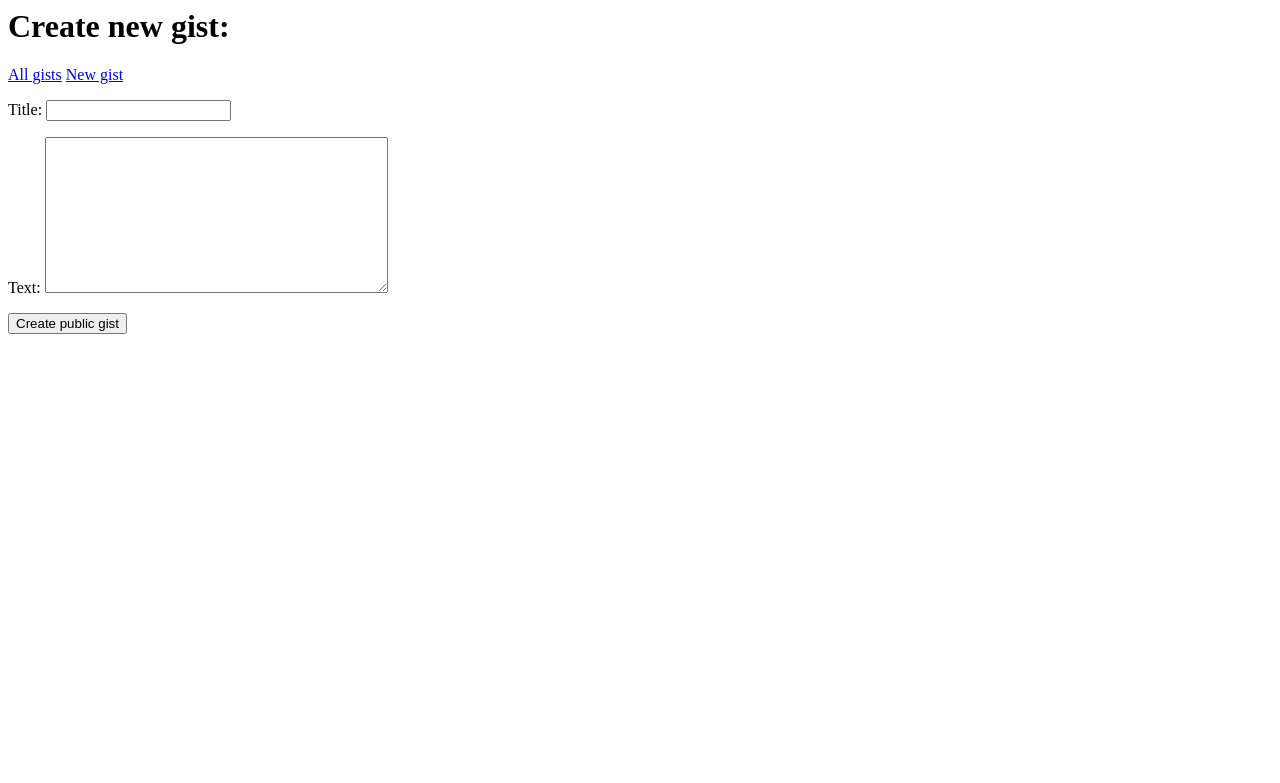
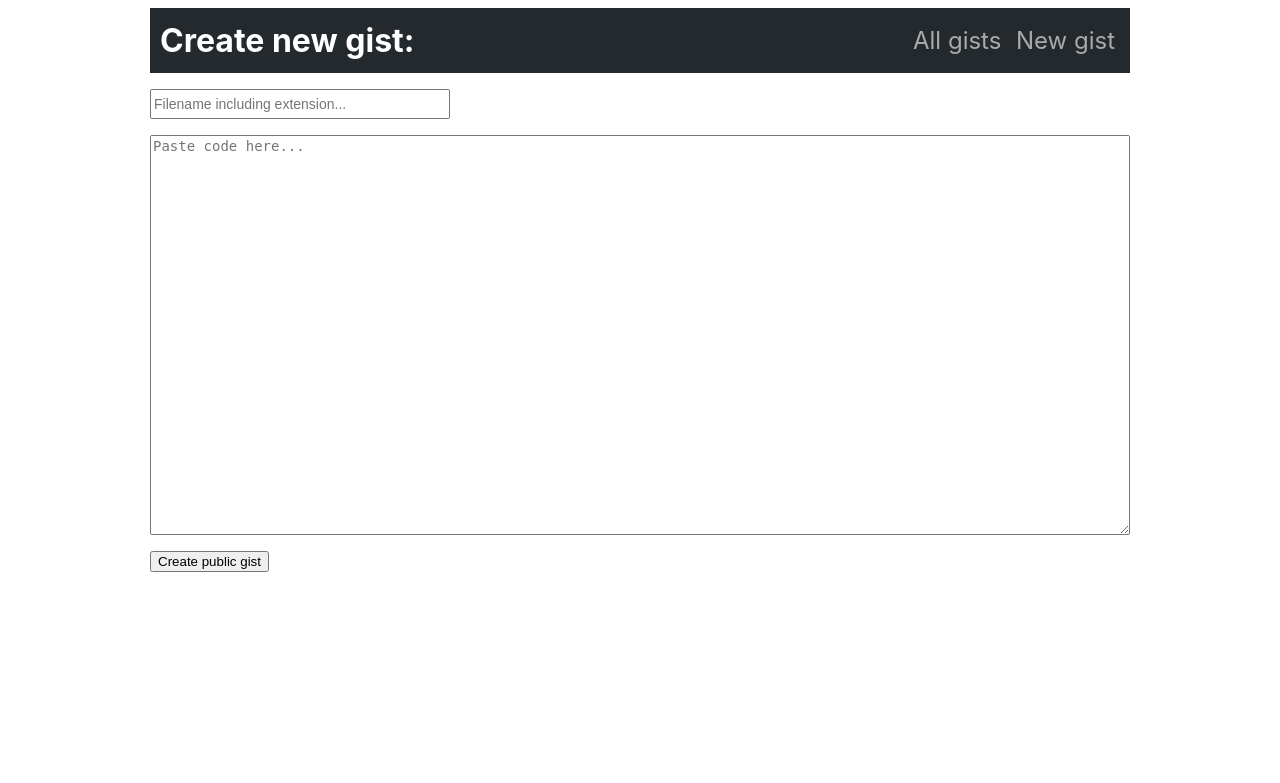
Before and after one commit to tandav/gist-clone, a Django app: page /gist/ in a window 1280 px wide. Shown: the top 783 px of the page. Run offline with Django 3.2, Linux system fonts and the light colour scheme.

Commit message:
add some styles

```diff
--- a/gist/forms.py
+++ b/gist/forms.py
@@ -2,7 +2,18 @@ from django import forms
 from .models import Gist
 
 class GistForm(forms.ModelForm):
+    title = forms.CharField(
+            label='',
+            widget=forms.TextInput(attrs={'placeholder': 'Filename including extension...', 'class': 'filename'})
+    )
+    text = forms.CharField(
+        label='',
+        widget=forms.Textarea(attrs={'placeholder': 'Paste code here...', 'class': 'gist_code'})
+    )
 
     class Meta:
         model = Gist
         fields = ('title', 'text')
+        # widgets = {
+        #     'body': forms.Textarea(attrs={'cols': 80, 'rows': 20, 'label': ''})
+        # }
--- /dev/null
+++ b/gist/static/gist/style.css
@@ -0,0 +1,48 @@
+pre {
+  border: 1px solid #aaa;
+  background-color: #eee;
+  padding: 10px;
+  overflow: auto;
+}
+
+body {
+  /* padding: 50px; */
+  width: 980px;
+  margin-left: auto;
+  margin-right: auto;
+  font-family: -apple-system, BlinkMacSystemFont, "Segoe UI", Roboto, Helvetica, Arial, sans-serif, "Apple Color Emoji", "Segoe UI Emoji", "Segoe UI Symbol";
+}
+
+.navbar {
+  height: 65px;
+  display: flex;
+  justify-content: space-between;
+  align-items: center;
+  background-color: #24292e;
+  color: white;
+  padding-left: 10px;
+  padding-right: 10px;
+}
+
+.nav_links a {
+  color: #aaa;
+  text-decoration: none;
+  margin: 5px;
+  font-size: 1.5em;
+}
+
+.nav_links a:hover {
+  color: #fff;
+}
+
+input.filename {
+  font-size: 14px;
+  width: 300px;
+  height: 30px;
+}
+
+textarea {
+  width: 980px;
+  height: 400px;
+  font-size: 14px;
+}
--- a/gist/templates/gist/new_gist.html
+++ b/gist/templates/gist/new_gist.html
@@ -1,6 +1,13 @@
-<h1>Create new gist:</h1>
-<a href="{% url 'gist:all' %}">All gists</a>
-<a href="{% url 'gist:new_gist' %}">New gist</a>
+{% load static %}
+<link rel="stylesheet" type="text/css" href="{% static 'gist/style.css' %}" />
+
+<div class="navbar">
+    <h1>Create new gist:</h1>
+    <div class="nav_links">
+        <a href="{% url 'gist:all' %}">All gists</a>
+        <a href="{% url 'gist:new_gist' %}">New gist</a>
+    </div>
+</div>
 
 {% comment %} <pre>code here<pre> {% endcomment %}
 
```
Also changed, not shown: gist/templates/gist/all.html (+10 -3 lines), gist/templates/gist/detail.html (+11 -3 lines).
